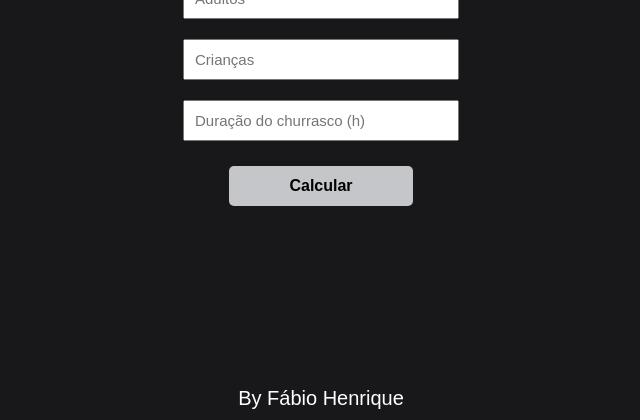
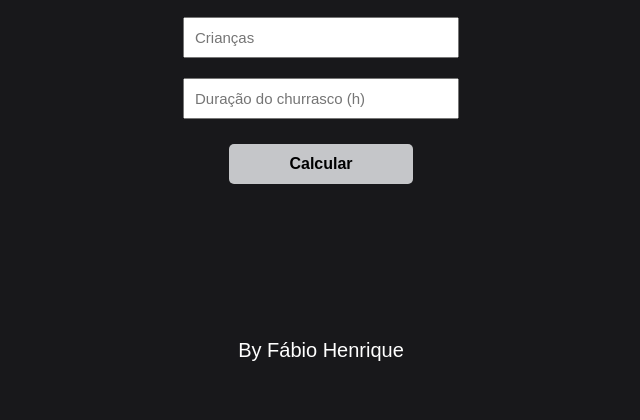
Before and after one commit to ffhenrique/churrasco, a plain HTML site: page index.html in a window 1280 px wide. Shown: the part 380-800 px from the top of the page, without its empty margins (319-959 px from the left). Drawn offline with Linux system fonts and the light colour scheme.

Commit message:
Update style.css

```diff
--- a/assets/css/style.css
+++ b/assets/css/style.css
@@ -48,9 +48,6 @@ input:focus {
     box-shadow: 0 0 10px 3.5px #0b87f5;
 }
 
-input:focus .footer {
-    position: absolute;
-}
 
 button {
     font-weight: bold;
@@ -102,12 +99,12 @@ button:hover {
 }
 
 .footer {
-    position: absolute;
+    position: relative;
     text-align: center;
     font-size: 20px;
     color: #FFF;
     padding: 10px;
-    bottom: 0;
+    bottom: -100px;
 }
 
 
```
